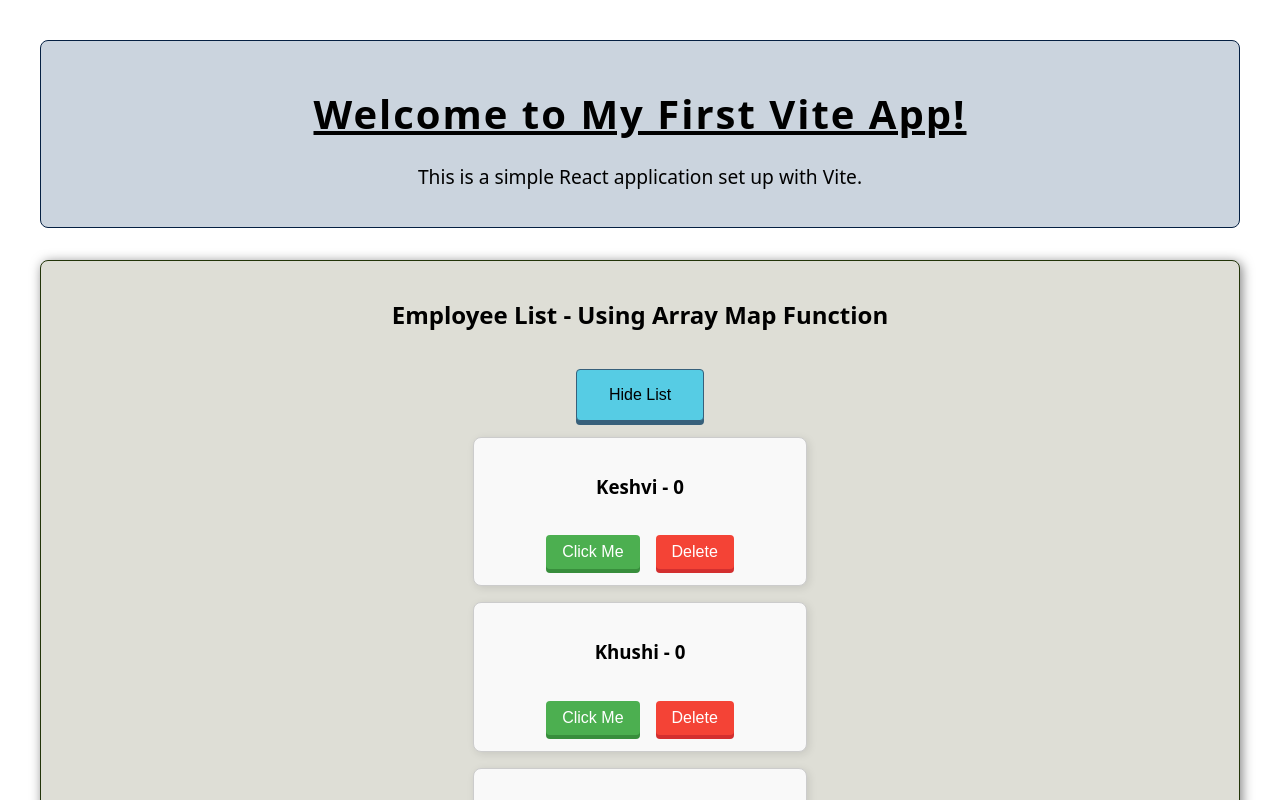
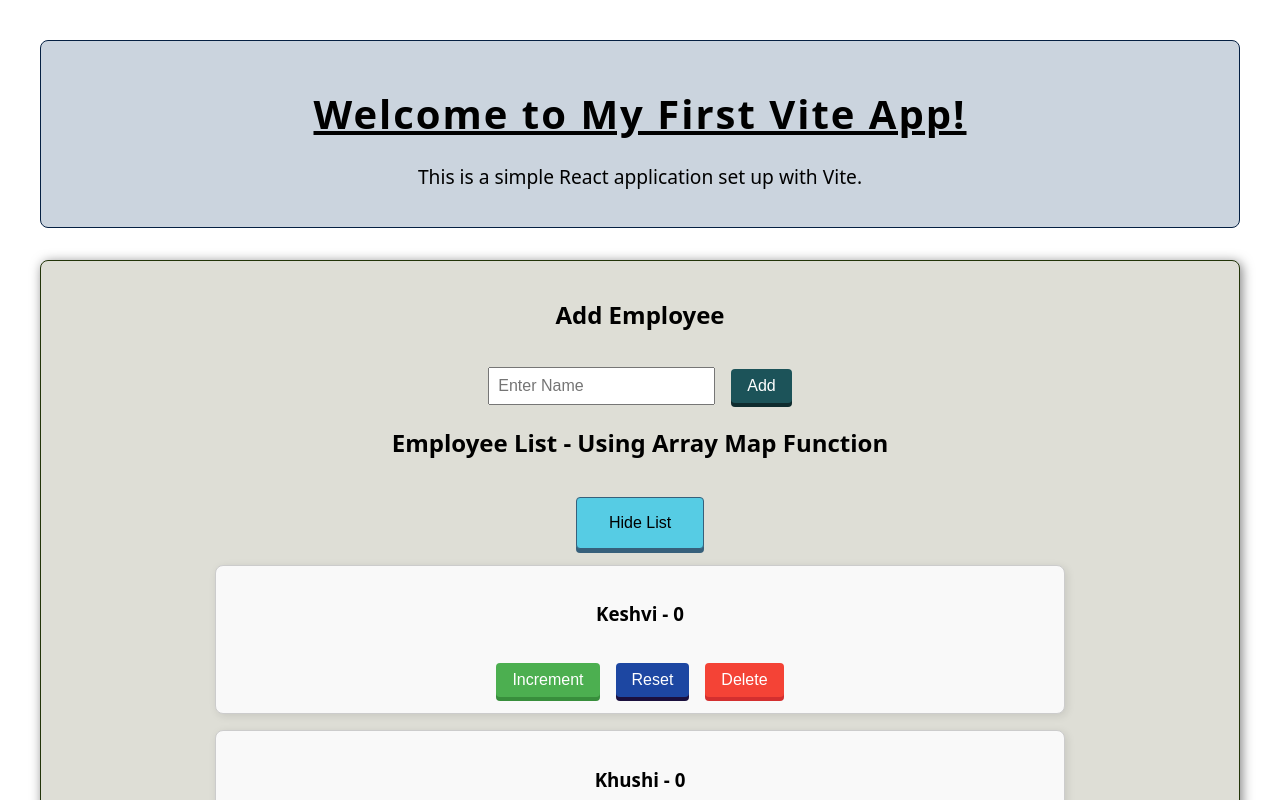
Before and after one commit to keshvi-kapadia/react-learning, a React (Vite) app: page / in a window 1280 px wide. Both pictures are taken after a click on the button "Show List". Shown: the top 800 px of the page. Built offline with nearby package versions, Linux system fonts and the light colour scheme.

Commit message:
Day 11: Add employee input with state management

```diff
--- a/src/App.css
+++ b/src/App.css
@@ -27,7 +27,7 @@ h1
   border-radius: 8px;
   padding: 1rem;
   margin: 1rem auto;
-  max-width: 300px;
+  max-width: 70%;
   background-color: #f9f9f9;
   box-shadow: 2px 2px 8px rgba(0, 0, 0, 0.1);
   align-items: center;
@@ -94,6 +94,25 @@ h1
   transform: translateY(2px);
 }
 
+
+.resetBtn {
+  margin-top: 1rem;
+  margin-left: 1em;
+  padding: 0.5rem 1rem;
+  font-size: 1rem;
+  cursor: pointer;
+  color: #fff;
+  background-color: #1d47a2;
+  border: none;
+  border-radius: 4px;
+  box-shadow: 0 4px #1b103e;
+}
+
+.resetBtn:active {
+  box-shadow: 0 2px #1b103e;
+  transform: translateY(2px);
+}
+
 .deleteBtn {
   margin-top: 1rem;
   margin-left: 1rem;
@@ -111,3 +130,29 @@ h1
   box-shadow: 0 2px #d32f2f;
   transform: translateY(2px);
 }
+
+#addEmpib
+{
+  padding: 0.5em;
+  font-size: medium;
+}
+
+#addBtn
+{
+    margin-top: 1rem;
+  margin-left: 1rem;
+  padding: 0.5rem 1rem;
+  font-size: 1rem;
+  cursor: pointer;
+  color: #fff;
+  background-color: #1c5359;
+  border: none;
+  border-radius: 4px;
+  box-shadow: 0 4px #0e2b2e;
+}
+
+#addBtn:active
+{
+  box-shadow: 0 2px #0e2b2e;
+  transform: translateY(2px);
+}
--- a/src/App.jsx
+++ b/src/App.jsx
@@ -5,9 +5,18 @@ import Employee from "./Emplyee.jsx";
 import { useState } from "react";
 
 function App() {
-  const [Employees,setEmployees]=useState(["Keshvi","Khushi","Shruti","Harshita","Jiya"]);
+  const [Employees,setEmployees]=useState(["Keshvi","Khushi"]);
   // let Employees=["Keshvi","Khushi","Shruti","Harshita","Jiya"];
   const [showList,setshowList]=useState(false);
+  const [empVal,setempVal]=useState("");
+  const [noEmp,setNoEmp]=useState(false);
+
+  function addEmp()
+  {
+    setEmployees(()=>[...Employees,empVal]);
+    setempVal("");
+    setNoEmp(false);
+  }
   return (
     <>
       <Intro />
@@ -20,6 +29,9 @@ function App() {
         </div> */}
 
       <div className="employeeList">
+        <h2>Add Employee</h2>
+        <input type="text" value={empVal} placeholder="Enter Name" id="addEmpib" onChange={(e)=>setempVal(e.target.value)}/>
+        <button id="addBtn" onClick={addEmp}>Add</button>
         <h2>Employee List - Using Array Map Function</h2>
         <button id="showHideButton" onClick={(e)=>
           {
@@ -28,22 +40,30 @@ function App() {
         }>{showList ? "Hide List" : "Show List"}</button>
 
         {
-          showList &&
+          showList && !noEmp &&
           Employees.map((emp,index)=><Employee key={index} name={emp}
           onEmployeeClick={
             () =>
               {
-                alert(emp+" clicked!!");
                 console.log(emp);
               }
           }
 
           onDeleteEmployee={()=>
           {
-            setEmployees(Employees.filter((e)=>e!==emp) );
+            setEmployees(()=>Employees.filter((e)=>e!==emp));
+            if(Employees.length==1)
+            {
+              setNoEmp(true);
+            }
           }
           }
           />)
+        }
+
+        {
+          noEmp && showList &&
+          <h2>No Employee to list</h2>
         }
 
       </div>
--- a/src/Emplyee.jsx
+++ b/src/Emplyee.jsx
@@ -9,7 +9,8 @@ function Employee(props)
             <button onClick={()=>{
                 props.onEmployeeClick();
                 setClickCount(cnt + 1);
-            }} className="clickbtn">Click Me</button>
+            }} className="clickbtn">Increment</button>
+            <button className="resetBtn" onClick={()=>setClickCount(0)}>Reset</button>
             <button className="deleteBtn" onClick={props.onDeleteEmployee}>Delete</button>
         </div>
     );
```
Also changed, not shown: 1 other file (tests, documents, lock files or other folders).
